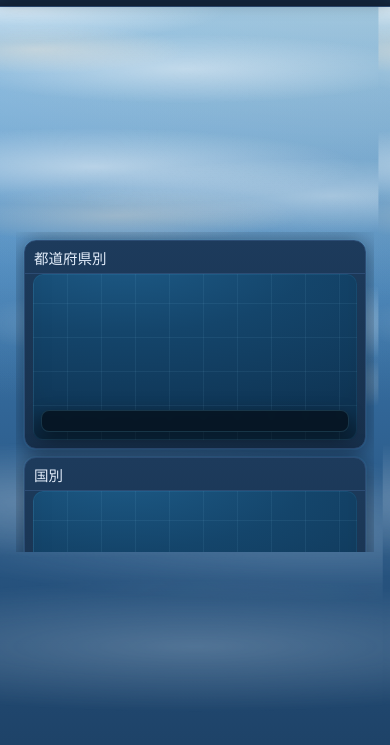
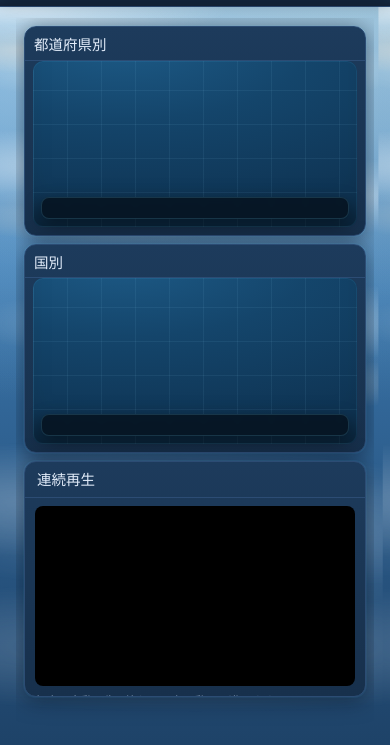
Before and after one commit to DShino9/droneradar, a plain HTML site: page droneradar/web/index.html in a window 390 px wide. Shown: the part 59-804 px from the top of the page. Drawn offline with Linux system fonts and the light colour scheme; no server answers.

Commit message:
電話の一画面で余白が半分を占めていたのを直す
shell のグリッドが行を明示していなかったので、余った高さを2行で等分して
いた。チップ42pxの行が239pxになり、本文がその下から始まっていた。
行を auto / minmax(0,1fr) に固定した。

地図表示のときは帯の max-height 344px（1200px以下は38vh）がまだ効いて
いて、地図欄が321pxで止まり426pxが空いていた。この帯の上限は一覧と場所
を分け合うためのもので、画面を全部使うここには要らない。

Co-Authored-By: Claude Opus 5 <noreply@anthropic.com>

```diff
--- a/droneradar/web/style.css
+++ b/droneradar/web/style.css
@@ -1455,6 +1455,13 @@ h3.sec { font-size: 15px; margin: 22px 0 8px; }
   .topbar input[type="search"], .topbar .search input { width: 132px; min-width: 0; }
   .shell {
     grid-template-columns: 1fr;
+    /* Named rows, and align-content:start. Left implicit, the two auto rows
+       split the shell's leftover height evenly between them — the chip strip
+       came out 239px tall around 42px of chips, and the whole page below it
+       started a quarter of the way down the screen. It only showed up once
+       the content was short enough to leave any slack. */
+    grid-template-rows: auto minmax(0, 1fr);
+    align-content: start;
     height: calc(100vh - var(--topbar));
     height: calc(100dvh - var(--topbar));   /* dvh: iOS's bar comes and goes */
     overflow: hidden;
@@ -1521,6 +1528,11 @@ h3.sec { font-size: 15px; margin: 22px 0 8px; }
   body.show-visuals .graphics {
     display: flex; flex-direction: column; gap: 8px;
     flex: 1; min-height: 0; overflow-y: auto; padding: 8px;
+    /* The band's own cap — 344px on the desktop, 38vh below 1200px — still
+       applied here and pinned the column at 321px with 426px of empty screen
+       under it. The cap is for a band sharing the page with the list; this is
+       the whole page. */
+    max-height: none;
   }
   body.show-visuals .graphics > * { flex: none; }
   /* The two maps get a square-ish share of the screen each; without a cap the
```
